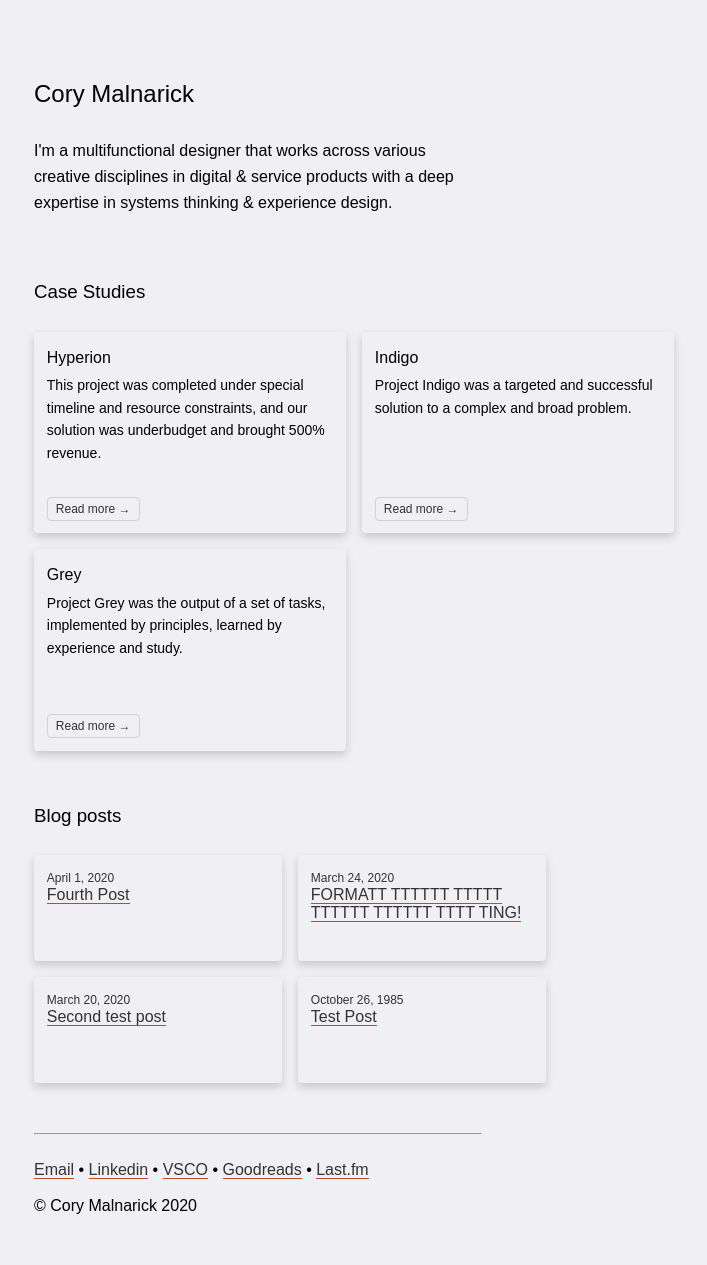
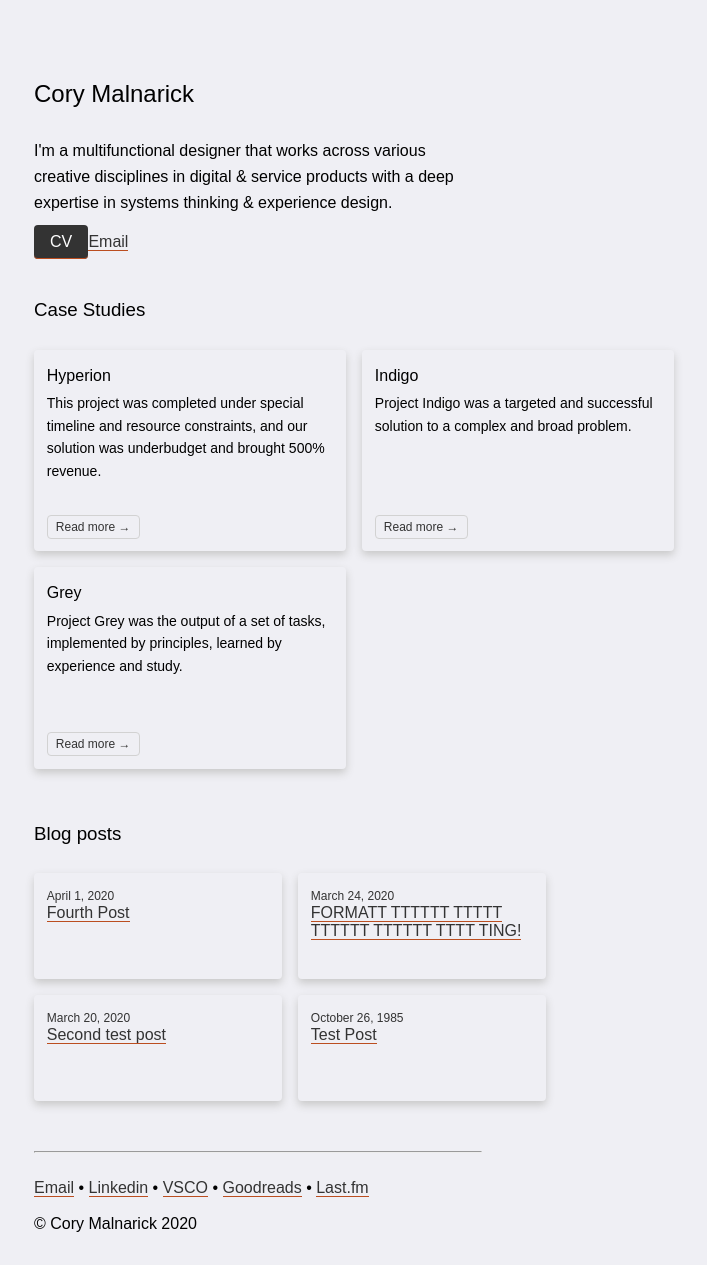
Before and after one commit to foundmonster/foundmonster.github.io, a Jekyll site: the page built from index.html, in a window 1280 px wide. Shown: the whole page, without its empty margins (30-737 px from the left). Built offline with Jekyll 4.4.1, drawn with Linux system fonts in a browser that asks for light colours; some web fonts are replaced.

Commit message:
adding button grid and button style and button to main page

```diff
--- a/_sass/main.scss
+++ b/_sass/main.scss
@@ -117,7 +117,7 @@ p {
 
 
 
-/* PROJECT AND BLOG GRIDS */
+/* GRIDS */
 
 .projectgrid {
     display: grid;
@@ -180,7 +180,12 @@ p {
     font-size: 14px;
 }
 
-
+.buttongrid {
+    display: grid;
+    max-width: 16rem;
+    grid-template-columns: repeat(auto-fill, minmax(32px, 1fr));
+    grid-gap: 1rem;
+}
 
 
 /* EXTRA STYLING */
@@ -241,7 +246,7 @@ li {
 
 
 
-/* LINKS */
+/* LINKS AND BUTTONS */
 
 a:link {
     text-decoration: none;
@@ -261,6 +266,32 @@ a:visited {
     text-decoration: none;
     color: black;
     border-bottom: 1px solid #bb4e20;
+}
+
+a:link.button-primary {
+    text-decoration: none;
+    color: white;
+    background-color: #333;
+    padding: 8px 16px;
+    border-radius: 4px;
+}
+
+a:visited.button-primary {
+    text-decoration: none;
+    color: white;
+    background-color: #333;
+    padding: 8px 16px;
+    border-radius: 4px;
+}
+
+a:hover.button-primary {
+    text-decoration: none;
+    background-color: #DFDFE3;
+}
+
+a:active.button-primary {
+    text-decoration: none;
+    opacity: 0.2;
 }
 
 .projectlistlink {
--- a/index.html
+++ b/index.html
@@ -4,6 +4,10 @@ title: Cory Malnarick
 ---
 <h2 class="headline">{{ page.title }}</h2><br>
 <p>I'm a multifunctional designer that works across various creative disciplines in digital & service products with a deep expertise in systems thinking & experience design.</p><br>
+<div class="buttongrid">
+	<div><a class="button-primary" href="/CV.html">CV</a></div>
+	<div><a class="button-secondary" href="mailto:cory.malnarick@gmail.com">Email</a></div>
+</div>
 {% comment %}
 <p>I take a multifaceted approach in my work, applying my skills in research, analysis, strategy, and design to craft real-world solutions for complicated problems that exceed the demands of the market, business, and customer.</p><br>
 <p>I've worked on various assignments ranging from experience audits of technical enterprise e-commerce platforms, a complete redesign of a customer account & order management system, and research, strategy, and design of brand presences and experiences within global product marketplaces.</p><br>
```
